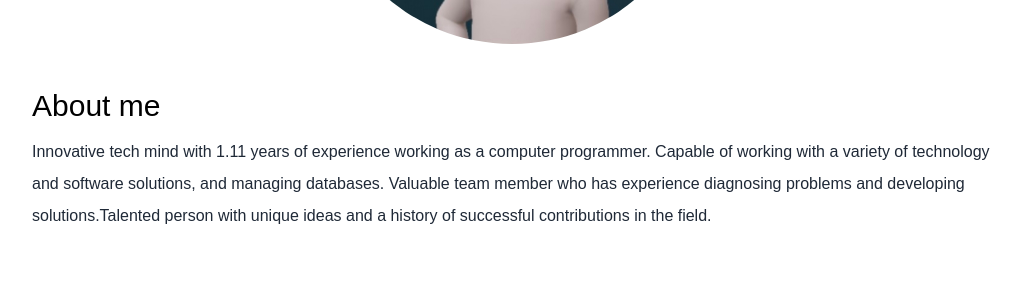
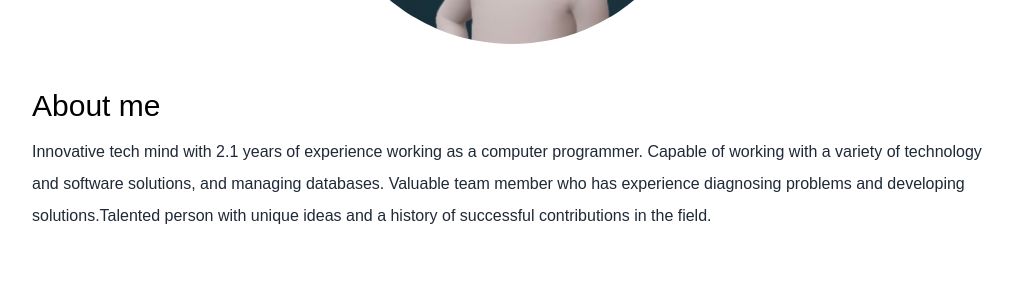
Before and after one commit to Sidharth-e/Portfolio, a Next.js app: page / in a window 1280 px wide. Shown: the part 1000-1290 px from the top of the page, without its empty margins (128-1149 px from the left). Built offline with nearby package versions, Linux system fonts and the light colour scheme.

Commit message:
Updating about me

```diff
--- a/pages/index.js
+++ b/pages/index.js
@@ -59,7 +59,7 @@ export default function Home() {
           <div>
             <h3 className="text-3xl py-1 dark:text-white ">About me</h3>
             <p className="text-md py-2 leading-8 text-gray-800 dark:text-gray-200">
-            Innovative tech mind with 1.11 years of experience working as a computer programmer. Capable of working with a
+            Innovative tech mind with 2.1 years of experience working as a computer programmer. Capable of working with a
                       variety of technology and software solutions, and managing databases. Valuable team member who has experience
                       diagnosing problems and developing solutions.Talented person with unique ideas and a history of successful contributions in the field.
             </p>
```
